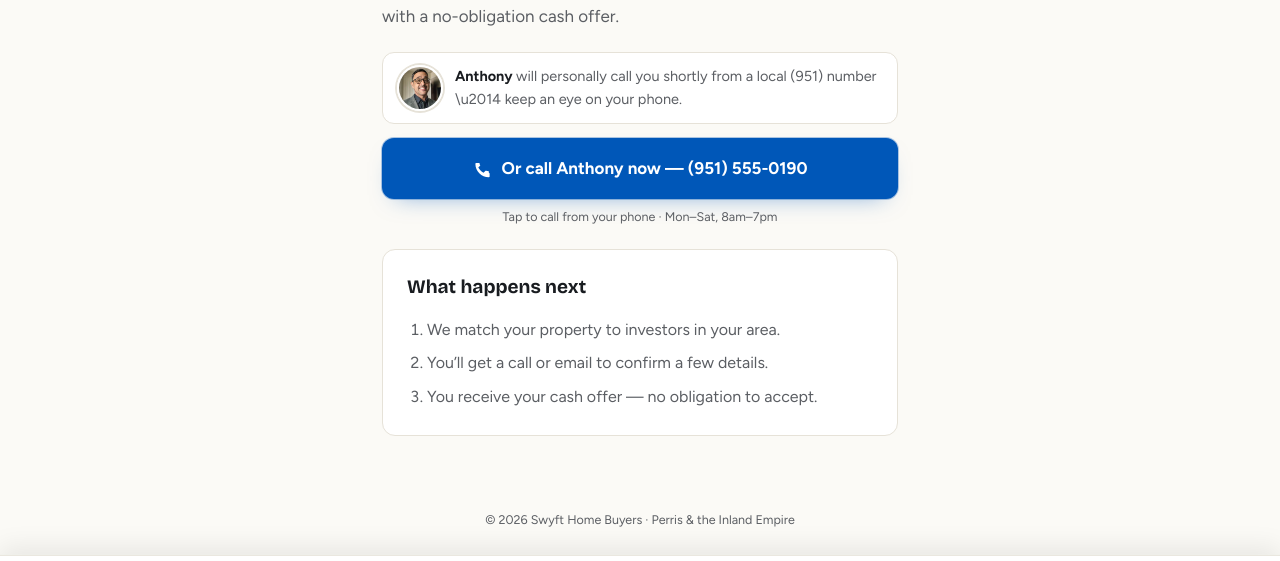
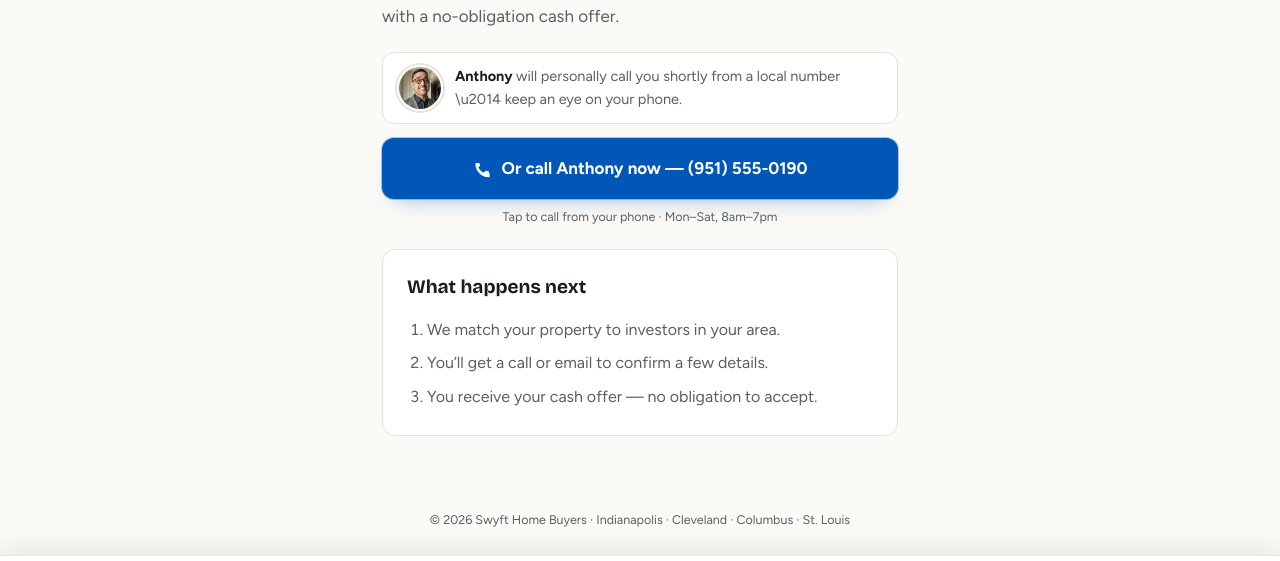
Before and after one commit to anthonyjreyna/swyft, a Next.js app: page /step-8 in a window 1280 px wide. Shown: the part 253-814 px from the top of the page. Built offline with nearby package versions, Linux system fonts and the light colour scheme; no server answers.

Commit message:
Add files via upload

```diff
--- a/pages/start.js
+++ b/pages/start.js
@@ -175,7 +175,7 @@ export default function Home() {
           </div>
           <div className="f-chip">
             <span className="f-chip-ico home" aria-hidden="true"><svg viewBox="0 0 24 24" fill="none" stroke="currentColor" strokeWidth="2.2" strokeLinecap="round" strokeLinejoin="round"><path d="M3 12l9-8 9 8"/><path d="M5 10v9a1 1 0 0 0 1 1h12a1 1 0 0 0 1-1v-9"/></svg></span>
-            <span className="f-chip-txt"><b>300+ homes</b><span>bought in the IE</span></span>
+            <span className="f-chip-txt"><b>300+ homes</b><span>bought in our markets</span></span>
           </div>
         </div>
         <div className="f-guarantee">
--- a/pages/step-8.js
+++ b/pages/step-8.js
@@ -135,7 +135,7 @@ export default function Step8() {
           ) : null}
           <div className="f-agent" style={{ marginTop: 22, marginBottom: 0 }}>
             <img className="f-agent-photo" src="/anthony.jpg" alt="Anthony from Swyft" />
-            <span><b>Anthony</b> will personally call you shortly from a local (951) number \u2014 keep an eye on your phone.</span>
+            <span><b>Anthony</b> will personally call you shortly from a local number \u2014 keep an eye on your phone.</span>
           </div>
           <a className="done-call" href="tel:+19515550190" ref={callRef}>
             <svg viewBox="0 0 24 24" fill="currentColor" aria-hidden="true"><path d="M20 15.5c-1.2 0-2.4-.2-3.5-.6-.3-.1-.7 0-1 .2l-2.2 2.2c-2.8-1.4-5.1-3.8-6.6-6.6l2.2-2.2c.3-.3.4-.7.2-1C8.7 8.4 8.5 7.2 8.5 6c0-.6-.4-1-1-1H4c-.6 0-1 .4-1 1 0 9.4 7.6 17 17 17 .6 0 1-.4 1-1v-3.5c0-.6-.4-1-1-1z"/></svg>
@@ -153,7 +153,7 @@ export default function Step8() {
         </main>
 
         <footer className="f-foot">
-          {"\u00A9"} {new Date().getFullYear()} Swyft Home Buyers {"\u00B7"} Perris &amp; the Inland Empire
+          {"\u00A9"} {new Date().getFullYear()} Swyft Home Buyers {"\u00B7"} Indianapolis {"\u00B7"} Cleveland {"\u00B7"} Columbus {"\u00B7"} St. Louis
         </footer>
 
         <div className={"done-sticky" + (showBar ? " show" : "")} aria-hidden={!showBar}>
--- a/pages/verify.js
+++ b/pages/verify.js
@@ -148,7 +148,7 @@ export default function Verify() {
         </main>
 
         <footer className="f-foot">
-          {"\u00A9"} {new Date().getFullYear()} Swyft Home Buyers {"\u00B7"} Perris &amp; the Inland Empire
+          {"\u00A9"} {new Date().getFullYear()} Swyft Home Buyers {"\u00B7"} Indianapolis {"\u00B7"} Cleveland {"\u00B7"} Columbus {"\u00B7"} St. Louis
         </footer>
       </div>
     </>
```
